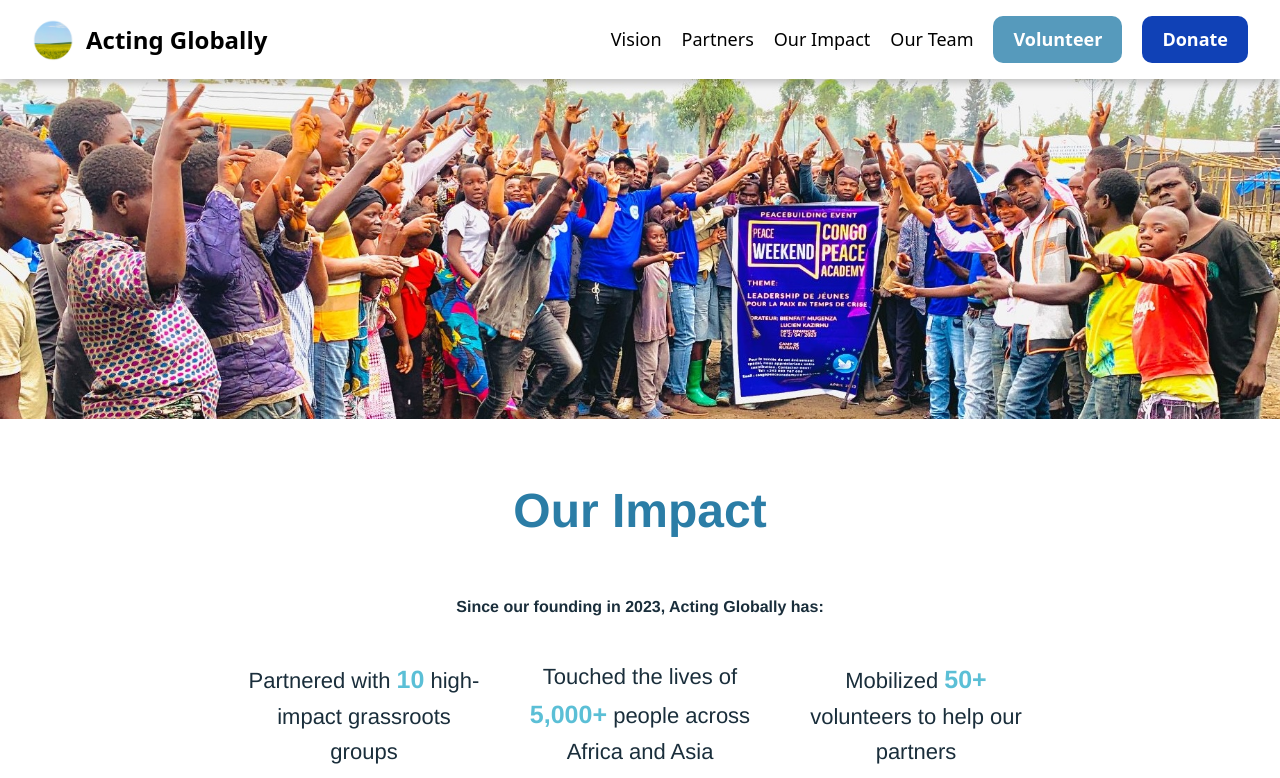
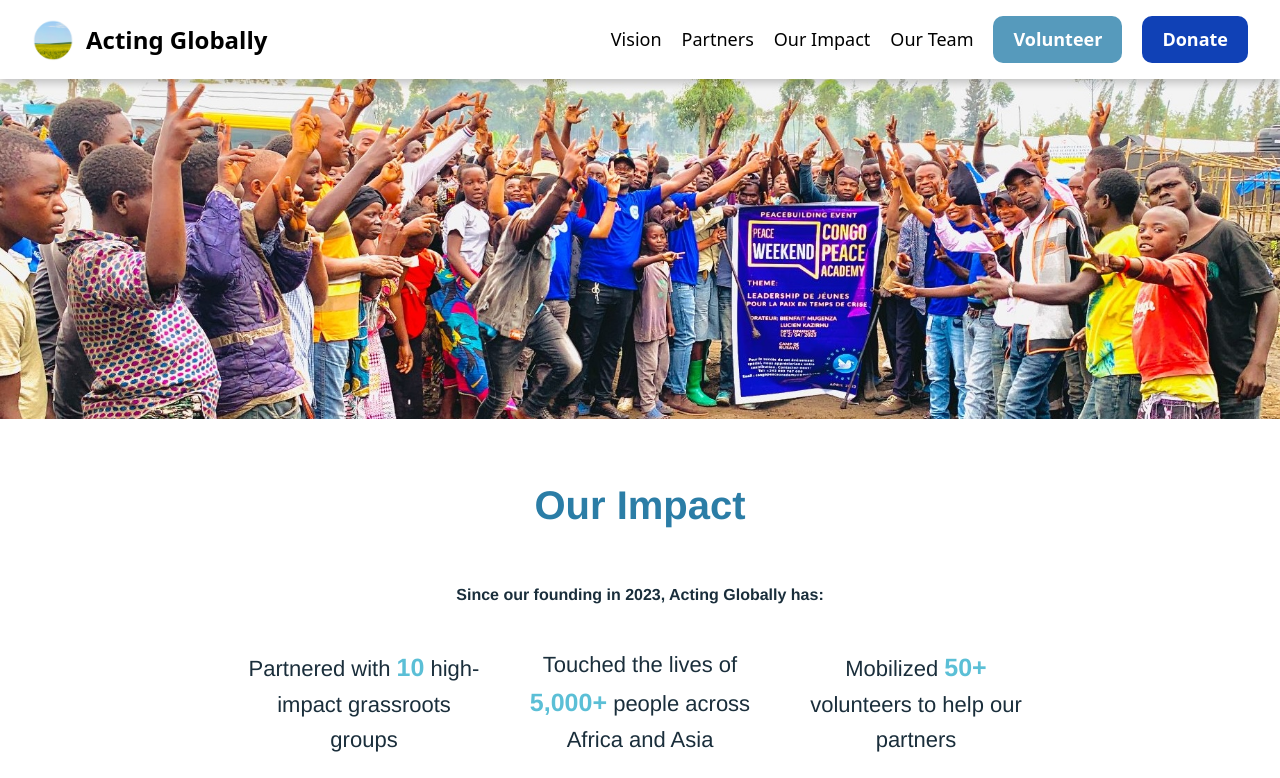
Before and after one commit to Scrubep/Acting-Globally-Final-Deliverable, a React (Vite) app: page /Impact in a window 1280 px wide. Shown: the top 778 px of the page. Built offline with nearby package versions, Linux system fonts and the light colour scheme.

Commit message:
changes app.css font size and partner removed import button

```diff
--- a/src/App.css
+++ b/src/App.css
@@ -73,7 +73,7 @@
 
 
 .headers-White {
-    font-size: 3rem;
+    font-size: 2.5rem;
     font-family: "Helvetica Neue", Arial, sans-serif;
     font-weight: 700;
     color: #2B7DA6;
@@ -87,8 +87,6 @@
     color: #003B59;
 }
 
-
-
 .body-by-header {
     font-size: 1.3rem;
     font-family: "Helvetica Neue", Arial, sans-serif;
--- a/src/pages/Partners/Partners.jsx
+++ b/src/pages/Partners/Partners.jsx
@@ -1,7 +1,7 @@
 import { Link } from 'react-router-dom';
 import PartnerCard from '../../components/Cards/PartnerCard';
-// import Button from '../../components/Button/Button';
 import BannerPhoto from "../../components/BannerPhoto/BannerPhoto";
+import '../Impact/Impact.css';
 
 /* ── intro ── */
 const Intro = () => (
```
